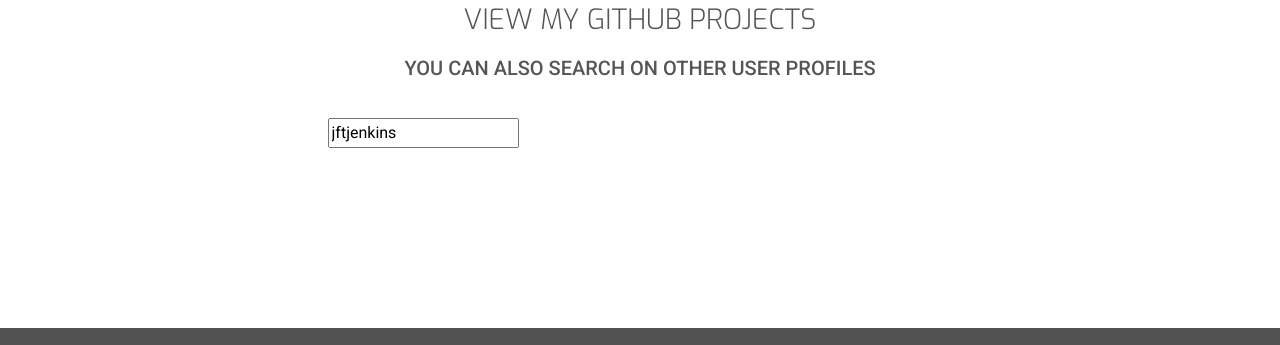
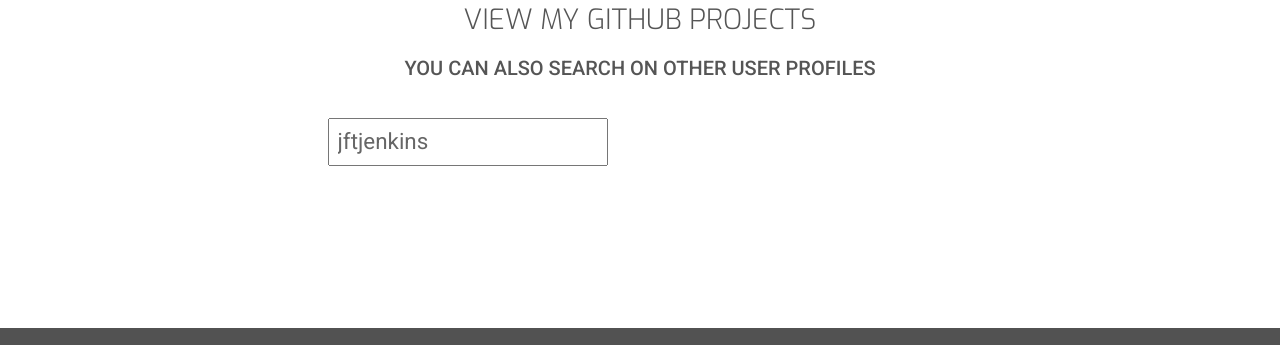
Before and after one commit to jftjenkins/resume, a plain HTML site: page github.html in a window 1280 px wide. Shown: the part 391-736 px from the top of the page. Drawn offline with nearby package versions, Linux system fonts and the light colour scheme.

Commit message:
chore: connected github page with github-style css file.

```diff
--- a/github.html
+++ b/github.html
@@ -24,6 +24,8 @@
     />
     <!-- css link -->
     <link rel="stylesheet" href="assets/css/style.css" type="text/css" />
+    <!-- github style link -->
+    <link rel="stylesheet" href="assets/css/github-style.css" type="text/css" />
 
     <script src="https://ajax.googleapis.com/ajax/libs/jquery/3.2.1/jquery.min.js"></script>
     <script
```
